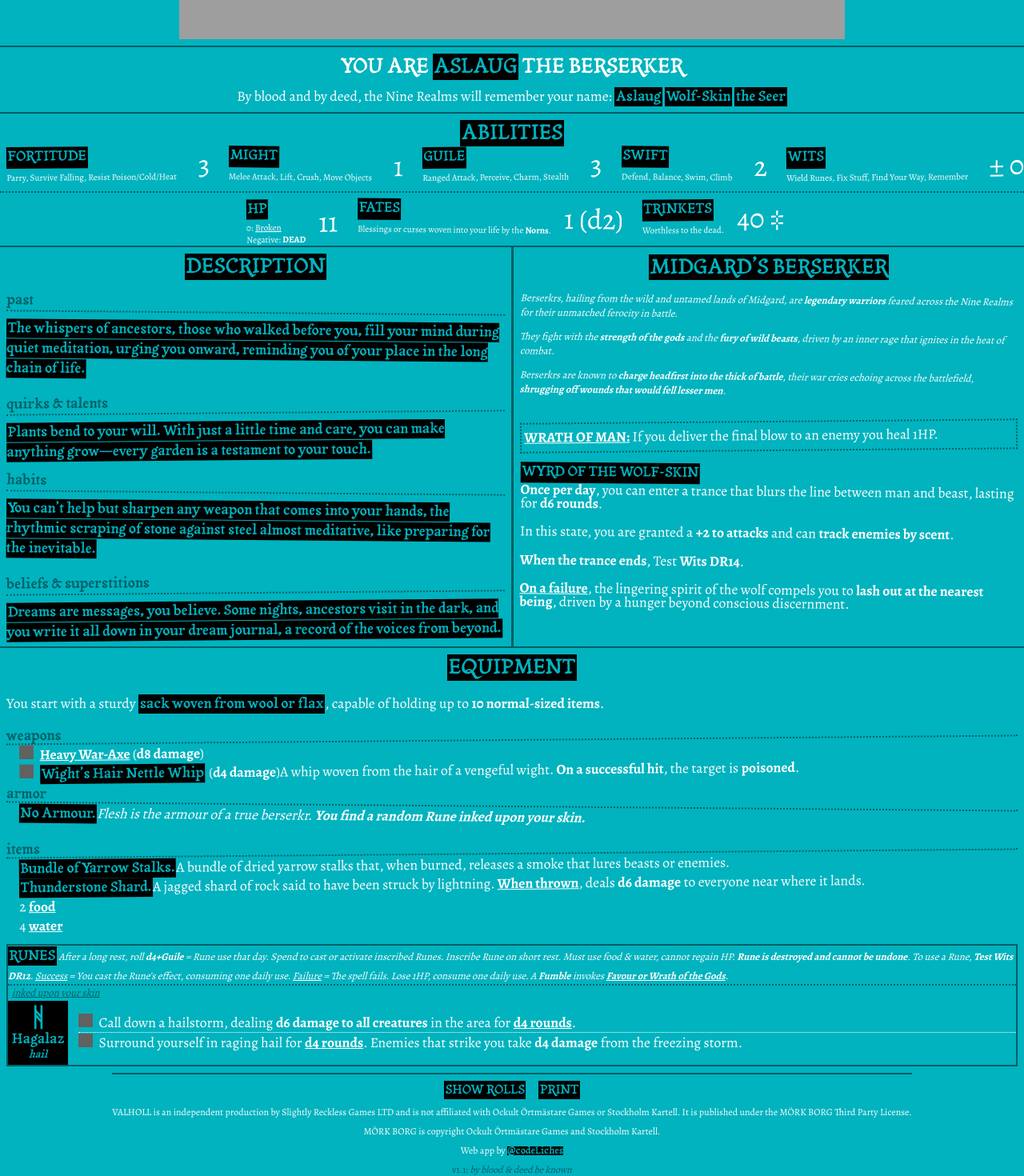
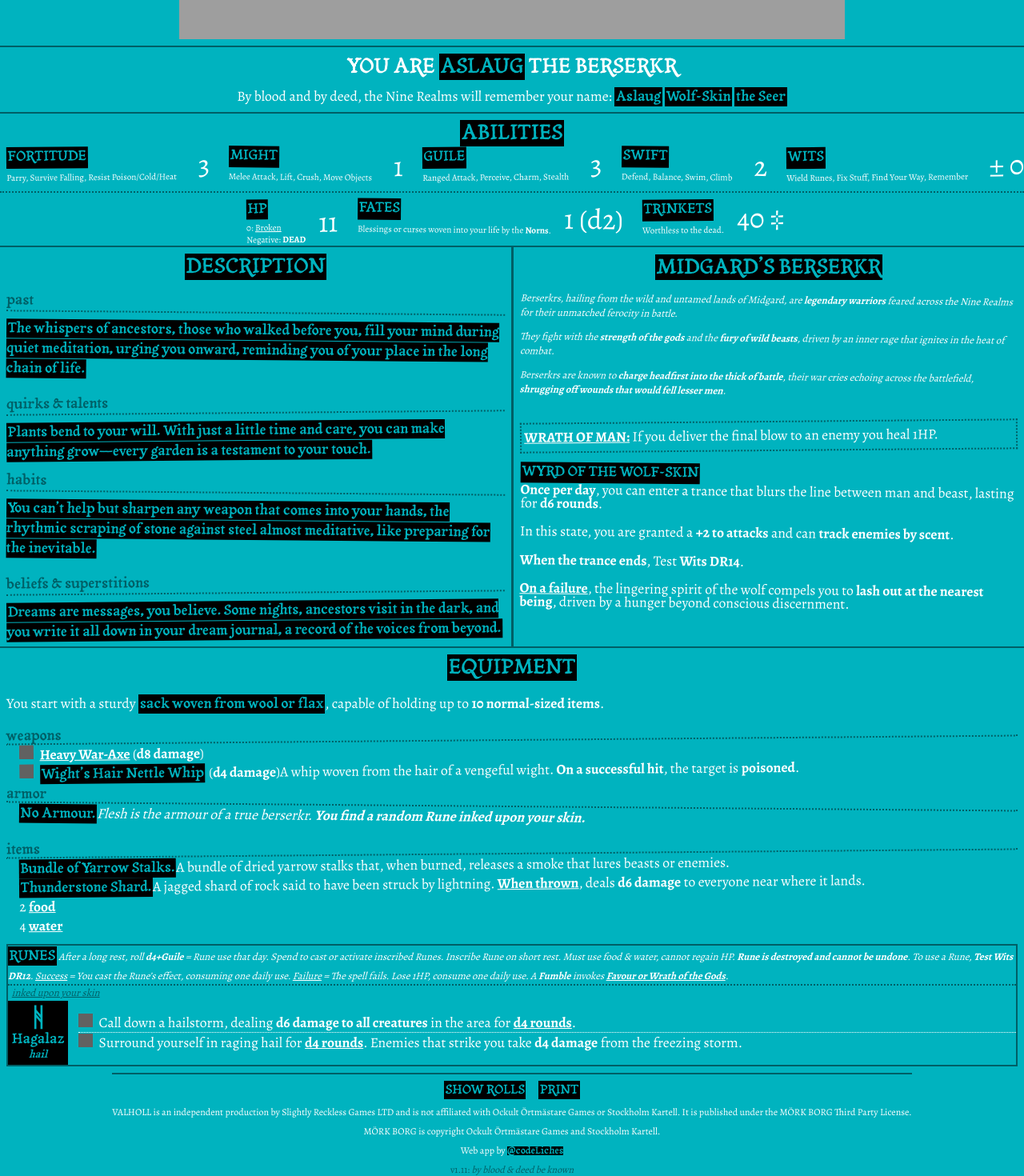
Before and after one commit to artliches/valholl, an Angular app: page /valholl/ in a window 1280 px wide. Shown: the part 347-1817 px from the top of the page at 80% size. Built offline with nearby package versions, Linux system fonts and the light colour scheme; grey boxes are pictures that could not be loaded; a web font is replaced by a local one.

Commit message:
v1.11 - change spelling to Berserkr

```diff
--- a/public/assets/valholl.constants.ts
+++ b/public/assets/valholl.constants.ts
@@ -182,7 +182,7 @@
 export const JOBS = [
     //MIDGARDS BERSERKERS
     {
-        name: `Midgard’s Berserker`,
+        name: `Midgard’s Berserkr`,
         descrip: `Berserkrs, hailing from the wild and untamed lands of Midgard, are <strong>legendary warriors</strong> feared across
         the Nine Realms for their unmatched ferocity in battle.
         <p>They fight with the <strong>strength of the gods</strong> and the <strong>fury of wild beasts</strong>, driven by an inner rage that ignites in the heat of combat.</p>
--- a/src/app/app.html
+++ b/src/app/app.html
@@ -61,6 +61,6 @@
         </div>
         <div>MÖRK BORG is copyright Ockult Örtmästare Games and Stockholm Kartell.</div>
         <div>Web app by <a class="social-link" target="_blank" href="https://artliches.github.io/dungeons-coding/">{{'@codeLiches'}}</a></div>
-        <div class="dark-font">v1.1: <em>by blood & deed be known</em></div>
+        <div class="dark-font">v1.11: <em>by blood & deed be known</em></div>
     </div>
 </span>
```
